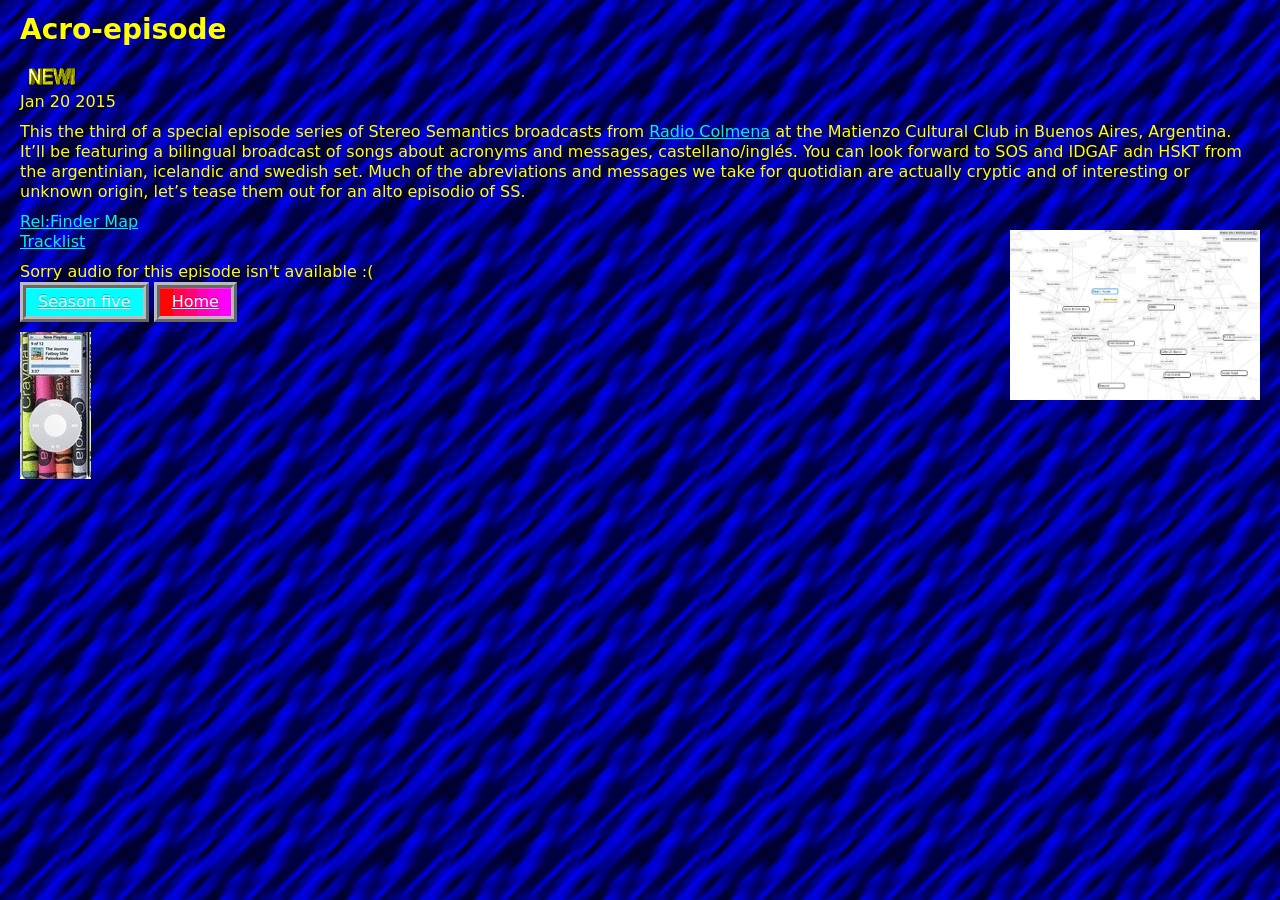
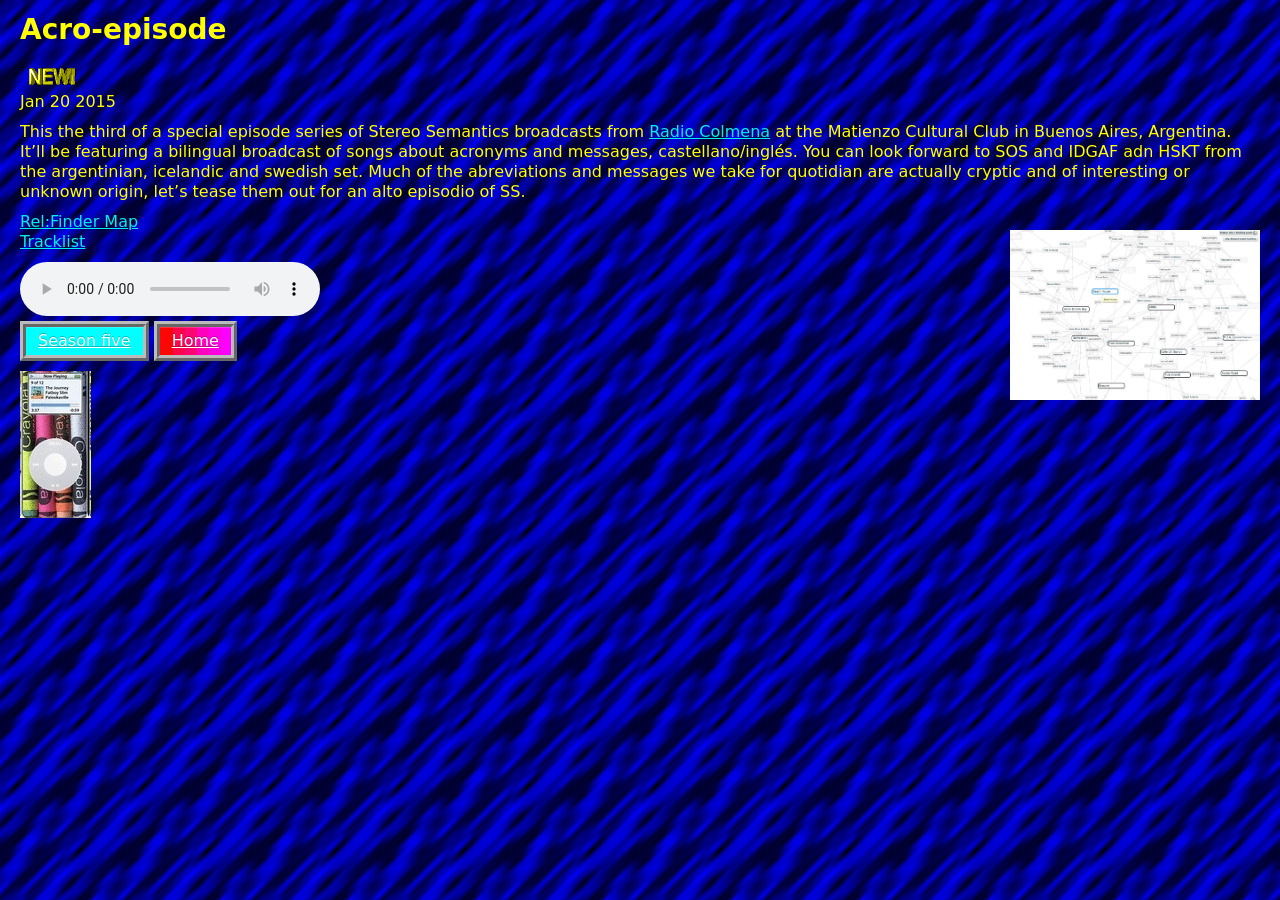
Before and after one commit to auremoser/stereosemantics, a Jekyll site: the page built from _posts/2015-01-20-acro.md, in a window 1280 px wide. Built offline with Jekyll 4.4.1, drawn with Linux system fonts in a browser that asks for light colours; some of the changed lines change nothing that is shown.

Commit message:
mp3 url for season 5 ep7

```diff
--- a/_posts/2015-01-20-acro.md
+++ b/_posts/2015-01-20-acro.md
@@ -4,7 +4,7 @@
 episode: 7
 date: 2015-01-20
 categories: season05
-mp3_url:
+mp3_url: https://auremmoser.files.wordpress.com/2015/01/stereo-15-1-20.mp3
 rel_finder_url: http://tinyurl.com/mc5wj66
 tracklist_url: https://docs.google.com/spreadsheets/d/1AnBPTKYgbRICVfnWy8lh2XAfNTw8cQFm6TVHdbUXQa0/edit#gid=47
 duration: '01:05:07'
```
